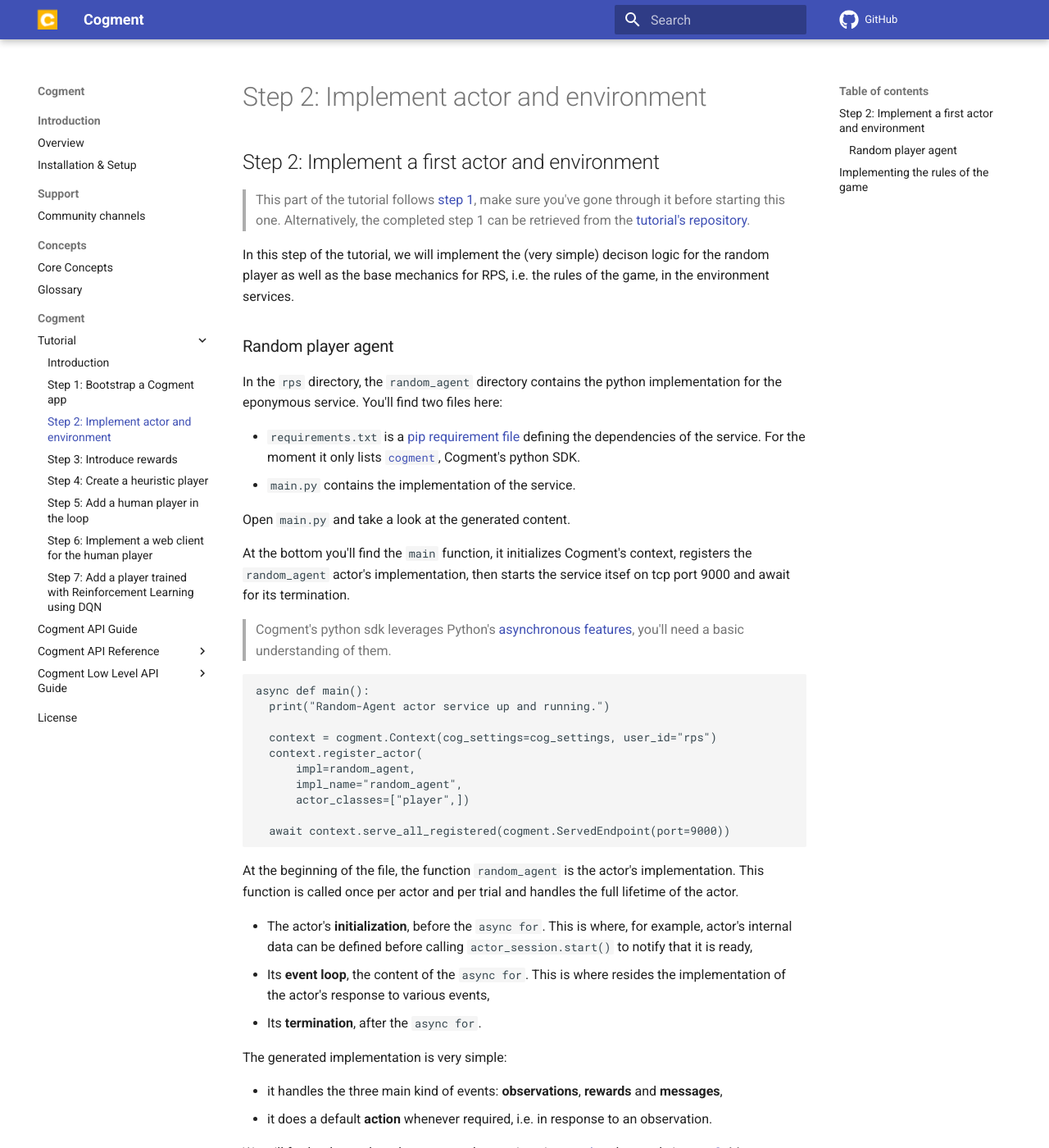
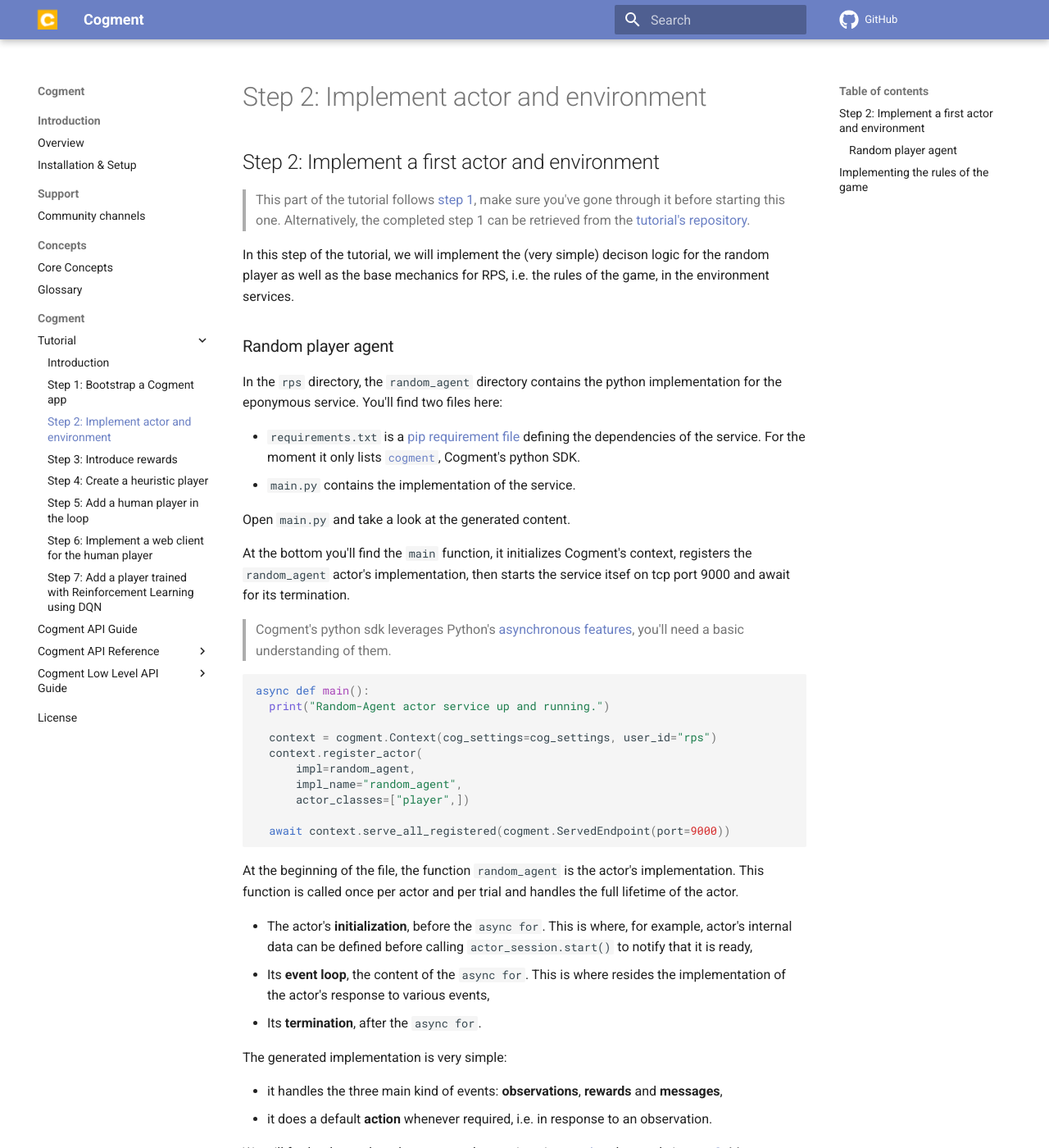
Before and after one commit to cogment/cogment-doc, an MkDocs documentation site: the page built from src/cogment/tutorial/2-random-player.md, in a window 1280 px wide and 1400 px high. Shown: the whole window at 82% size. Built offline with MkDocs 1.6.1 and Material for MkDocs 9.7.7, drawn with Linux system fonts in a browser that asks for light colours; comment, search, counter and statistics services are not loaded; some of the changed text lies outside the part shown.

Commit message:
Use Cogment official color scheme

```diff
--- a/mkdocs.yml
+++ b/mkdocs.yml
@@ -23,6 +23,8 @@ theme:
 
 markdown_extensions:
   - attr_list
+  - pymdownx.highlight
+  - pymdownx.superfences
   - toc:
       permalink: true
 
@@ -34,6 +36,9 @@ extra:
       link: https://twitter.com/AI_Redefined
     - icon: fontawesome/brands/linkedin
       link: https://www.linkedin.com/company/ai-r
+
+extra_css:
+  - style/theme.css
 
 nav:
   - "Introduction":
--- /dev/null
+++ b/src/style/theme.css
@@ -0,0 +1,10 @@
+/* Available color definitions can be found here https://github.com/squidfunk/mkdocs-material/blob/master/src/assets/stylesheets/main/_colors.scss */
+
+:root {
+  --md-primary-fg-color: #6b80c4;
+  --md-primary-fg-color--light: #e1e6f3;
+  --md-primary-fg-color--dark: #364062;
+
+  --md-accent-fg-color: #ffb400; /* = hsl(42, 100%, 50%) */
+  --md-accent-fg-color--transparent: hsla(42, 100%, 50%, 0.1);
+}
```
Also changed, not shown: CHANGELOG.md (+1 -0 lines), README.md (+1 -1 lines).
